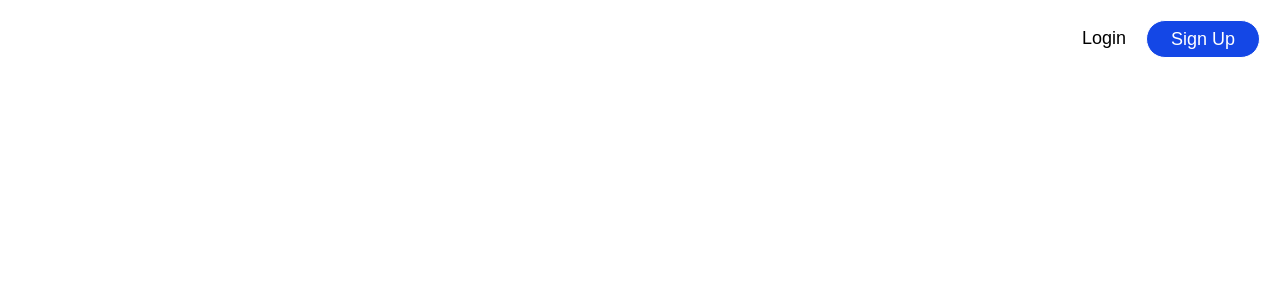
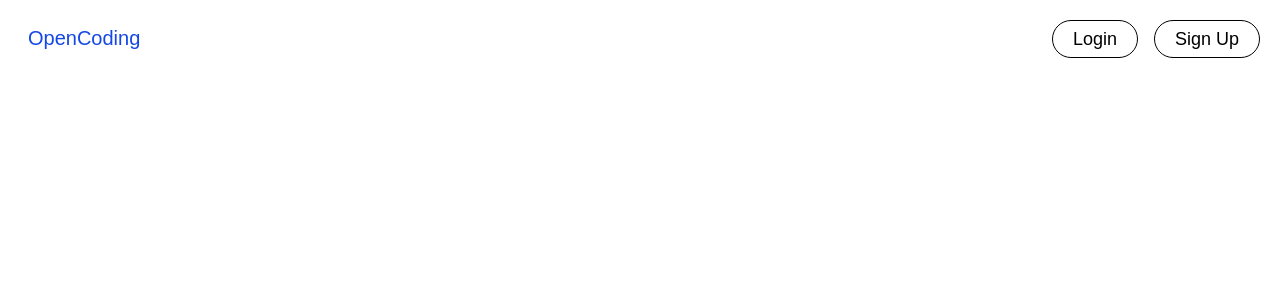
Before and after one commit to connormorrrison/opencoding, a Next.js app in the folder frontend/: page / in a window 1280 px wide. Shown: the top 300 px of the page. Built offline with nearby package versions, Linux system fonts and the light colour scheme.

Commit message:
Adjusted spacing of logo and auth links

```diff
--- a/frontend/src/app/page.tsx
+++ b/frontend/src/app/page.tsx
@@ -5,17 +5,24 @@ export default function Home() {
     <div className="min-h-screen relative bg-white">
       {/* Header */}
       <header>
+        {/* Logo in top-left */}
+        <div className="absolute top-6 left-6">
+          <a href="#" className="px-1 py-1 text-xl">
+            <span className="text-blue-700">OpenCoding</span>
+          </a>
+        </div>
+
+        {/* Auth links in top-right */}
         <div className="absolute top-5 right-5 flex space-x-4">
           <a
             href="#"
-            className="px-1 py-1 text-lg rounded-full hover:text-gray-500"
+            className="px-5 py-1 text-lg border rounded-full hover:text-gray-500"
           >
             Login
           </a>
           <a
             href="#"
-            className="px-6 py-1 text-lg text-white bg-blue-700 border rounded-full hover:bg-blue-500"
-
+            className="px-5 py-1 text-lg border rounded-full hover:text-gray-500"
           >
             Sign Up
           </a>
```
